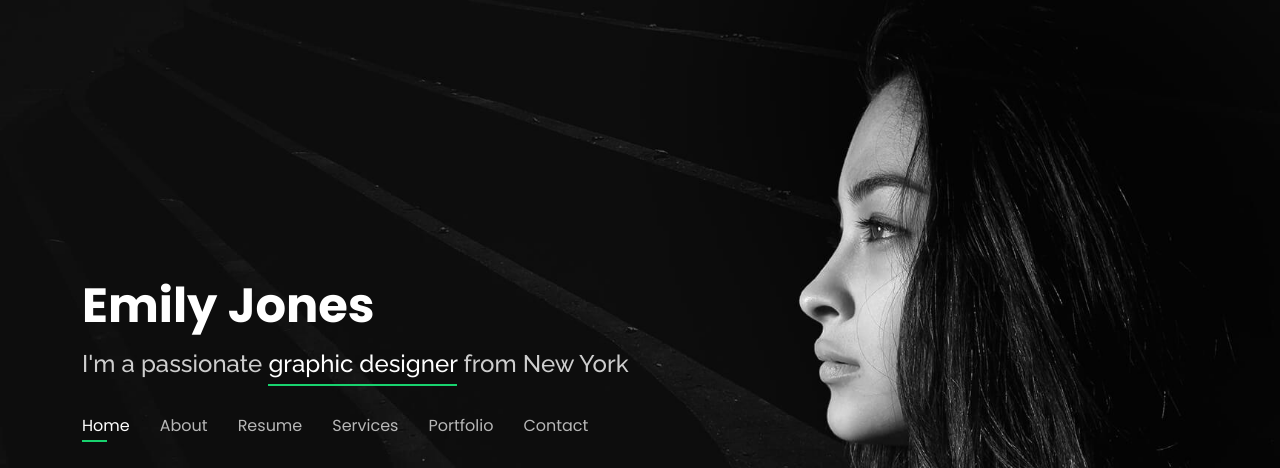
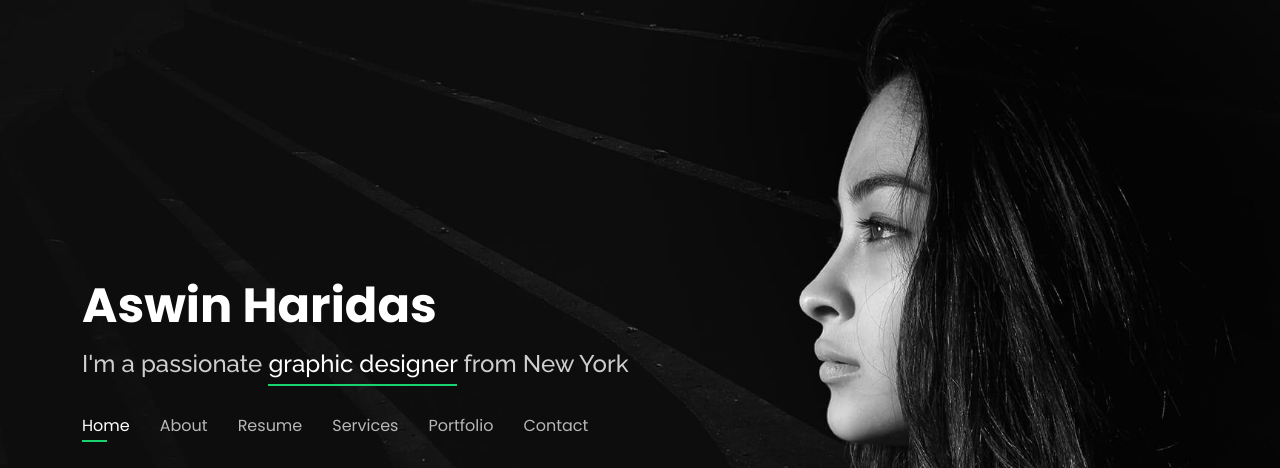
Before and after one commit to ashone77/portfolio, a plain HTML site: page index.html in a window 1280 px wide. Shown: the top 468 px of the page. Drawn offline with nearby package versions, Linux system fonts and the light colour scheme.

Commit message:
Updated name in index.html

```diff
--- a/index.html
+++ b/index.html
@@ -42,7 +42,7 @@
   <header id="header">
     <div class="container">
 
-      <h1><a href="index.html">Emily Jones</a></h1>
+      <h1><a href="index.html">Aswin Haridas</a></h1>
       <!-- Uncomment below if you prefer to use an image logo -->
       <!-- <a href="index.html" class="mr-auto"><img src="assets/img/logo.png" alt="" class="img-fluid"></a> -->
       <h2>I'm a passionate <span>graphic designer</span> from New York</h2>
```
